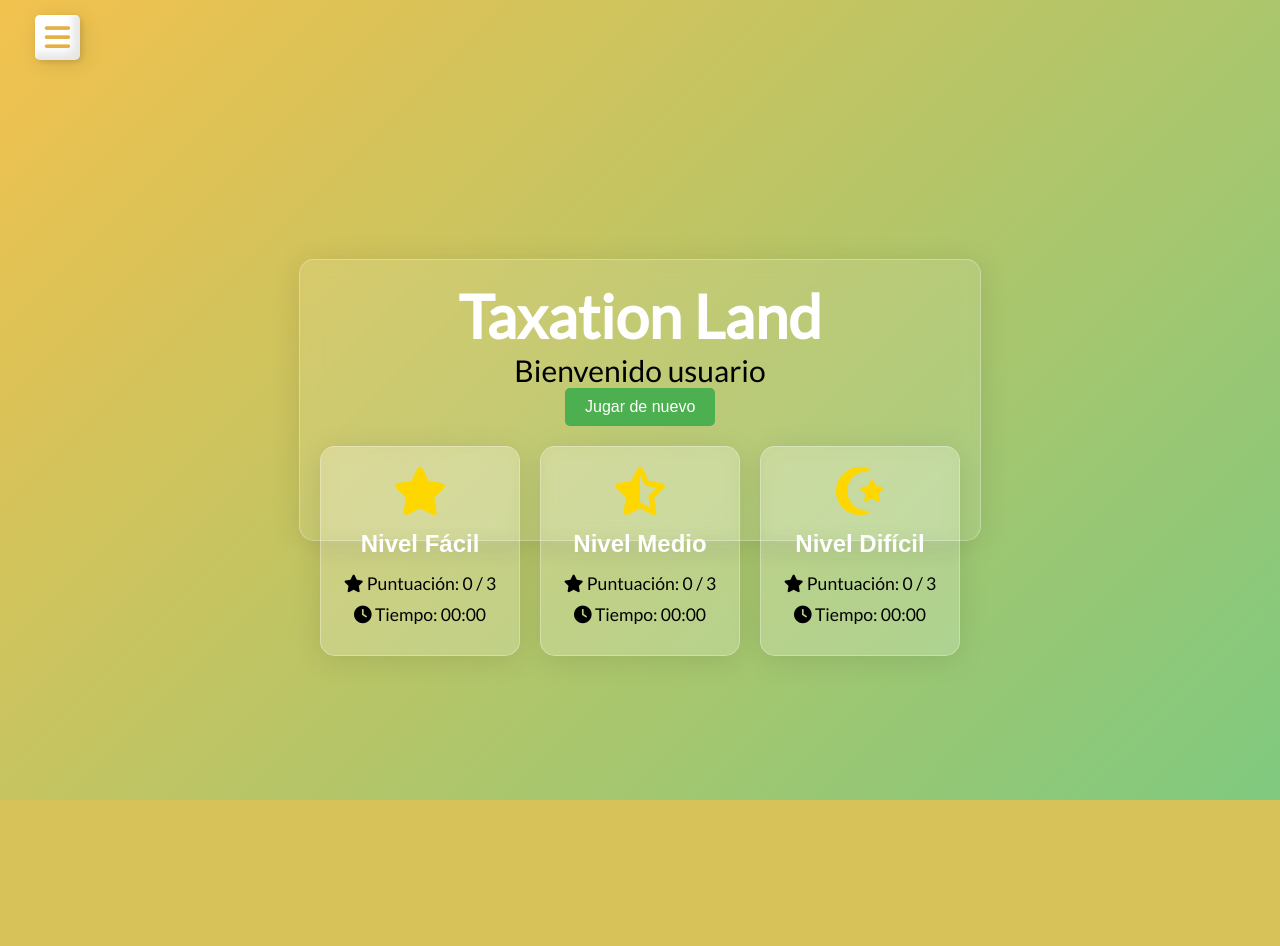
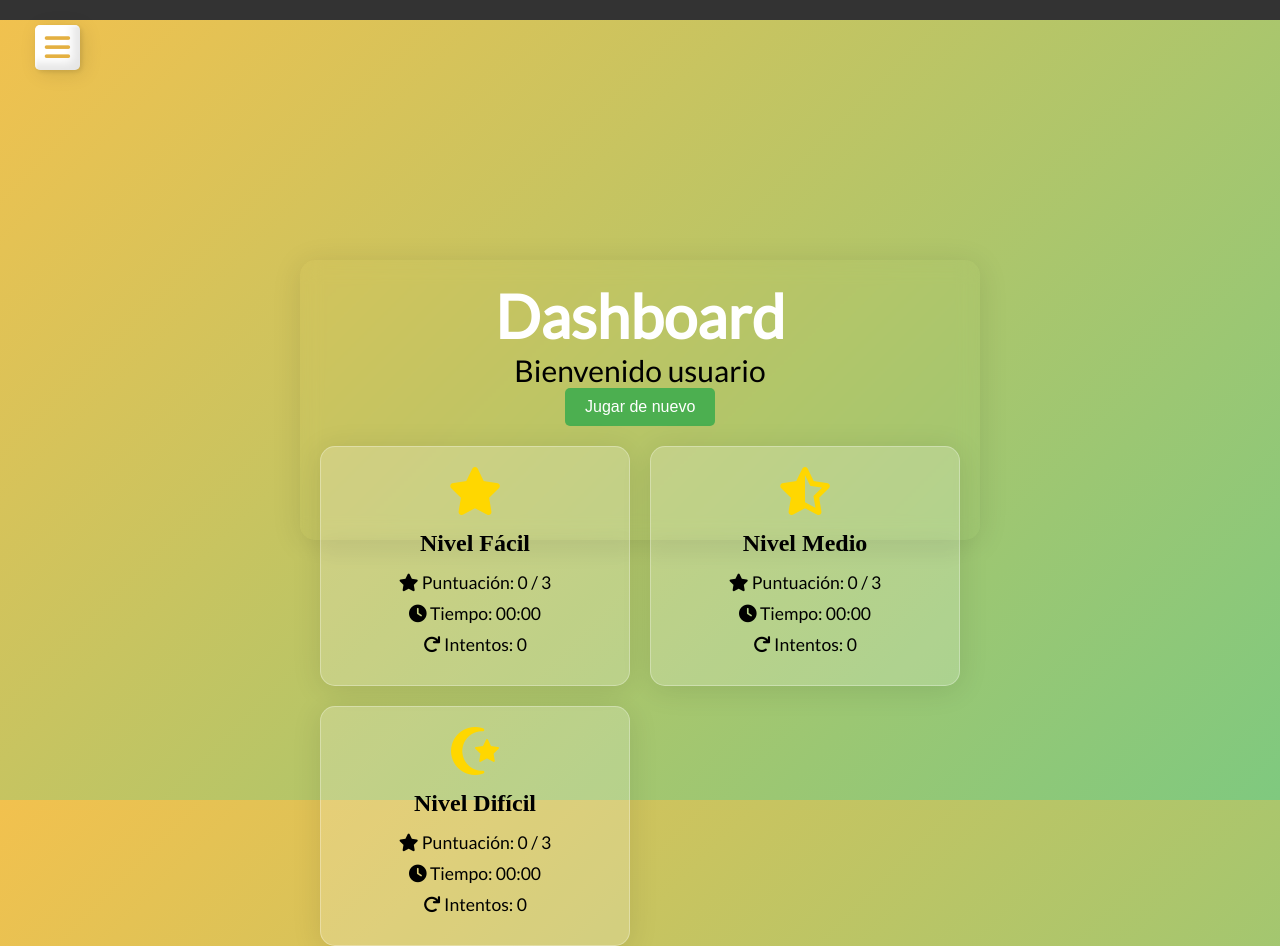
Before and after one commit to Eerick6/trivia, a PHP site: page /views/user/dashboard.html in a window 1280 px wide. Before the commit the page ends 800 px from the top, so only its background shows below. Run offline with PHP 8.4, Linux system fonts and the light colour scheme; some libraries are stand-ins or nearby versions.

Commit message:
cambios de guardado

```diff
--- a/style/user/dashboard.css
+++ b/style/user/dashboard.css
@@ -1,26 +1,25 @@
-body {
-    font-family: 'Poppins', sans-serif;
-    background-color: #f4f4f4;
-    margin: 0;
-    padding: 0;
-    display: flex;
-    justify-content: center;
-    align-items: center;
-    height: 100vh;
-    background: linear-gradient(135deg, #6a11cb, #2575fc);
+
+
+/* Menú superior */
+#nav-container {
+    position: fixed;
+    top: 0;
+    left: 0;
+    width: 100%;
+    background-color: #333;
     color: white;
+    padding: 10px;
+    z-index: 1000; /* Asegura que el menú esté por encima del contenido */
 }
-
 .frame {
     text-align: center;
-    background: rgba(255, 255, 255, 0.1);
     padding: 20px;
     border-radius: 15px;
     backdrop-filter: blur(10px);
     box-shadow: 0 4px 30px rgba(0, 0, 0, 0.1);
-    border: 1px solid rgba(255, 255, 255, 0.3);
+    width: 90%;
     max-width: 800px;
-    width: 100%;
+    margin: 10px;
 }
 
 h2 {
@@ -52,7 +51,7 @@ p {
 /* Estilos para la cuadrícula de resultados */
 .results-grid {
     display: grid;
-    grid-template-columns: repeat(3, 1fr);
+    grid-template-columns: repeat(auto-fit, minmax(250px, 1fr));
     gap: 20px;
 }
 
@@ -139,3 +138,18 @@ p {
 .level-button i {
     margin-right: 10px;
 }
+
+/* Estilos responsivos */
+@media (max-width: 768px) {
+    .results-grid {
+        grid-template-columns: 1fr;
+    }
+
+    .frame {
+        padding: 15px;
+    }
+
+    .result-card {
+        padding: 15px;
+    }
+}
--- a/views/user/dashboard.html
+++ b/views/user/dashboard.html
@@ -17,7 +17,7 @@
     <div id="nav-container"></div>
 
     <div class="frame">
-        <h2>Taxation Land</h2>
+        <h2>Dashboard</h2>
         <p>Bienvenido usuario</p>
         <button id="play-button" class="play-button animate__animated animate__pulse">Jugar de nuevo</button>
 
@@ -28,18 +28,21 @@
                 <h3>Nivel Fácil</h3>
                 <p><i class="fas fa-star"></i> Puntuación: <span id="score-facil">0</span> / 3</p>
                 <p><i class="fas fa-clock"></i> Tiempo: <span id="time-facil">00:00</span></p>
+                <p><i class="fas fa-redo"></i> Intentos: <span id="attempts-facil">0</span></p>
             </div>
             <div class="result-card animate__animated animate__zoomIn">
                 <i class="fas fa-star-half-alt icon"></i>
                 <h3>Nivel Medio</h3>
                 <p><i class="fas fa-star"></i> Puntuación: <span id="score-medio">0</span> / 3</p>
                 <p><i class="fas fa-clock"></i> Tiempo: <span id="time-medio">00:00</span></p>
+                <p><i class="fas fa-redo"></i> Intentos: <span id="attempts-medio">0</span></p>
             </div>
             <div class="result-card animate__animated animate__zoomIn">
                 <i class="fas fa-star-and-crescent icon"></i>
                 <h3>Nivel Difícil</h3>
                 <p><i class="fas fa-star"></i> Puntuación: <span id="score-dificil">0</span> / 3</p>
                 <p><i class="fas fa-clock"></i> Tiempo: <span id="time-dificil">00:00</span></p>
+                <p><i class="fas fa-redo"></i> Intentos: <span id="attempts-dificil">0</span></p>
             </div>
         </div>
     </div>
@@ -74,18 +77,21 @@
 
         // Función para actualizar los resultados en el dashboard
         function updateResults() {
-            const resultsFacil = JSON.parse(localStorage.getItem('results-facil')) || { score: 0, time: 0 };
-            const resultsMedio = JSON.parse(localStorage.getItem('results-medio')) || { score: 0, time: 0 };
-            const resultsDificil = JSON.parse(localStorage.getItem('results-dificil')) || { score: 0, time: 0 };
+            const resultsFacil = JSON.parse(localStorage.getItem('results-facil')) || { score: 0, time: 0, attempts: 0 };
+            const resultsMedio = JSON.parse(localStorage.getItem('results-medio')) || { score: 0, time: 0, attempts: 0 };
+            const resultsDificil = JSON.parse(localStorage.getItem('results-dificil')) || { score: 0, time: 0, attempts: 0 };
 
             document.getElementById('score-facil').textContent = resultsFacil.score;
             document.getElementById('time-facil').textContent = formatTime(resultsFacil.time);
+            document.getElementById('attempts-facil').textContent = resultsFacil.attempts;
 
             document.getElementById('score-medio').textContent = resultsMedio.score;
             document.getElementById('time-medio').textContent = formatTime(resultsMedio.time);
+            document.getElementById('attempts-medio').textContent = resultsMedio.attempts;
 
             document.getElementById('score-dificil').textContent = resultsDificil.score;
             document.getElementById('time-dificil').textContent = formatTime(resultsDificil.time);
+            document.getElementById('attempts-dificil').textContent = resultsDificil.attempts;
         }
 
         // Función para formatear el tiempo en MM:SS
```
Also changed, not shown: views/user/juego_tri-dificil.html (+8 -6 lines), views/user/juego_tri-facil.html (+8 -6 lines), views/user/juego_tri-medio.html (+65 -47 lines), style/js/juegodificil.js (added), style/js/juegomedio.js (added).
